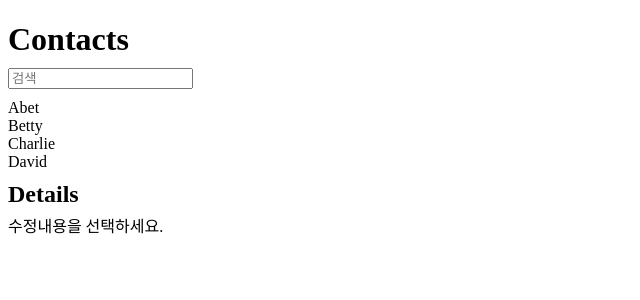
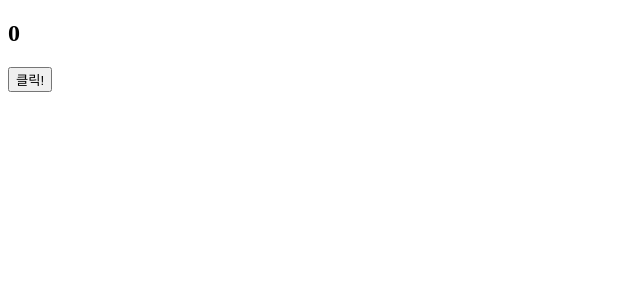
Before and after one commit to hsi05200/React2, a React (Create React App) app: page / in a window 1280 px wide. Shown: the top 300 px of the page, without its empty margins (0-640 px from the left). Built offline with nearby package versions, Linux system fonts and the light colour scheme.

Commit message:
Counter 증가함수를 반복해서 재학습함

```diff
--- a/public/index.html
+++ b/public/index.html
@@ -1,14 +1,13 @@
 <!DOCTYPE html>
-<html>
-
+<html lang="en">
 <head>
    <meta charset="UTF-8">
+   <meta name="viewport" content="width=device-width, initial-scale=1.0">
    <title>React App</title>
 </head>
 
 <body>
    <div id="root"></div>
-      <script src="bundle.js"></script>
 </body>
 
 </html>
--- a/src/App.js
+++ b/src/App.js
@@ -1,15 +1,23 @@
 //import logo from './logo.svg'; 이미지를 불러오는 방법
-
 import React from 'react';
-import "./App.css";
-import Contact from './components/Contact'
+//import Contact from './components/Contact';
+//import ContactInfo from './components/Contactinfo';
+import Counter from './components/Counter';
 
 class App extends React.Component {
   render() {
+    //let text = "React에 오신걸 환영합니다!";
+    // let textcss = {
+    //   color: 'blue',
+    //   background: '#f3f3f3'
+    // };
+
     return (
       <div>
-        <Contact/>
-      </div >
+        <Counter/>
+        {/* <ContactInfo name={this.props.name} desc={this.props.desc}/> */}
+        {/* <Contact/> */}
+      </div>
     );
   }
 }
--- a/src/components/Contactinfo.js
+++ b/src/components/Contactinfo.js
@@ -1,11 +1,26 @@
 import React from 'react';
-
 class ContactInfo extends React.Component {
-    render() {
-        return (
-            <div onClick={this.props.onClick}>{this.props.contact.name}</div>
-        );
-    }
+  render() {
+    return (
+      <div>
+        <h1>{this.props.name}</h1>
+        <h2>{this.props.number}</h2>
+        <div>{this.props.desc}</div>
+      </div>
+    );
+  }
 }
 
+// props의 기본값을 설정할 때
+// ContactInfo.defaultProps = {
+//   name: 'Unknown'
+// };
+
+// props의 Type을 설정할 때
+// ContactInfo.propsTypes = {
+//   name:React.propsTypes.string,
+//   desc:React.propsTypes.string,
+//   number:React.propsTypes.number.isRequired
+// };
+
 export default ContactInfo;
--- /dev/null
+++ b/src/components/Counter.js
@@ -0,0 +1,30 @@
+import React from 'react';
+
+class Counter extends React.Component {
+
+  constructor(props) {
+    super(props);
+    this.state = {
+      value: 0
+    };
+
+    this.handleClick = this.handleClick.bind(this);
+  }
+
+  handleClick() {
+    this.setState({
+      value: this.state.value + 1
+    });
+  }
+
+  render() {
+    return (
+      <div>
+        <h2>{this.state.value}</h2>
+        <button onClick={this.handleClick}>클릭!</button>
+      </div>
+    );
+  }
+}
+
+export default Counter;
--- a/src/index.js
+++ b/src/index.js
@@ -1,10 +1,8 @@
-import React from 'react'
-import ReactDOM from 'react-dom'
-import App from './App'
+import React from 'react';
+import ReactDOM from 'react-dom';
+import App from './App';
 
 ReactDOM.render(
-  <React.StrictMode>
-    <App />
-  </React.StrictMode>,
+  <App/>,
   document.getElementById('root')
 );
```
Also changed, not shown: 1 other file (tests, documents, lock files or other folders). Lines whose indentation alone changed are shown as unchanged.
